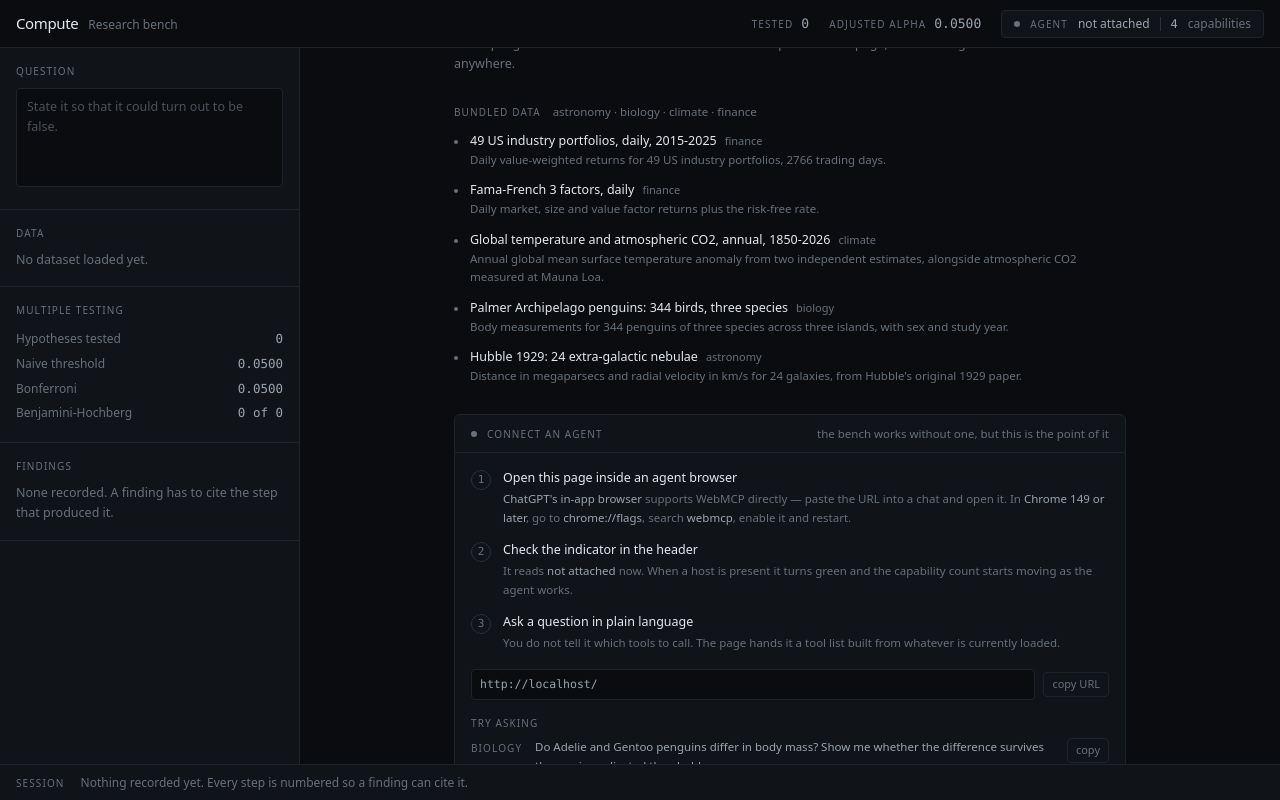
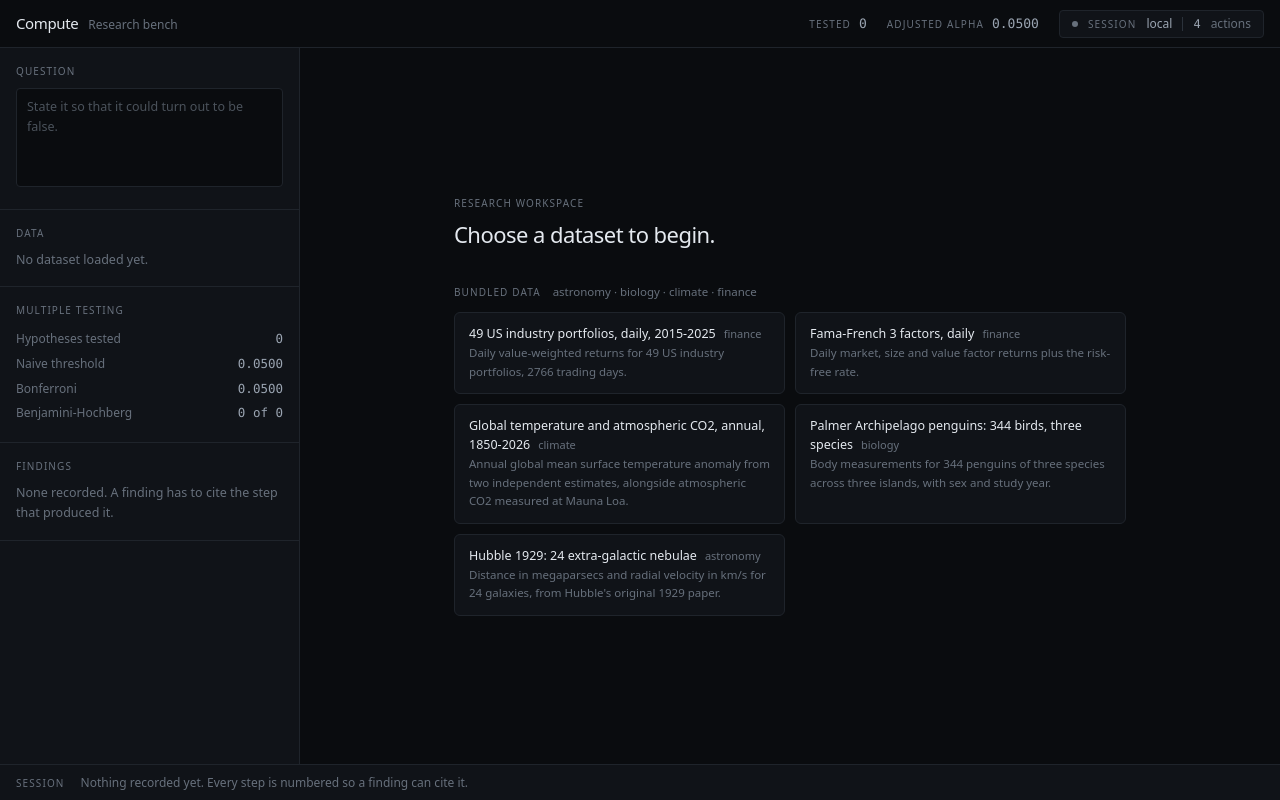
Before and after one commit to CameronJFowler/Compute-OpenAiMCP, a React (Vite) app: page / in a window 1280 px wide. Built offline with nearby package versions, Linux system fonts and the light colour scheme.

Commit message:
Keep the research workspace free of setup copy

```diff
--- a/src/state/workspace.ts
+++ b/src/state/workspace.ts
@@ -159,13 +159,9 @@ interface WorkspaceState {
   progress: { label: string; value: number } | null;
 
   // ---- actions -----------------------------------------------------------
-  /** Open state of the "connect an agent" guidance. */
-  connectPanelOpen: boolean;
-
   loadFrame: (frame: Frame, datasetId: string, datasetName: string) => void;
   setSampleWindow: (start: string | null, end: string | null, author?: Author) => void;
   setHypothesis: (text: string, author?: Author) => void;
-  setConnectPanelOpen: (open: boolean) => void;
   addColumn: (column: Column) => void;
   recordTest: (label: string, pValue: number, step: number) => void;
   beginStep: (tool: string, args: Record<string, unknown>, actor: "agent" | "human") => number;
@@ -207,7 +203,6 @@ export const useWorkspace = create<WorkspaceState>()((set, get) => ({
   report: null,
   hypothesisAuthor: null,
   windowAuthor: null,
-  connectPanelOpen: false,
 
   alpha: DEFAULT_ALPHA,
   tests: [],
@@ -239,8 +234,6 @@ export const useWorkspace = create<WorkspaceState>()((set, get) => ({
 
   setHypothesis: (text, author = "human") =>
     set({ hypothesis: text, hypothesisAuthor: author }),
-
-  setConnectPanelOpen: (open) => set({ connectPanelOpen: open }),
 
   addColumn: (column) => {
     const frame = get().frame;
--- a/src/ui/AgentStatus.tsx
+++ b/src/ui/AgentStatus.tsx
@@ -3,13 +3,8 @@ import { useEffect, useRef, useState } from "react";
 import { useWorkspace } from "../state/workspace";
 
 /**
- * What the agent can currently do, stated for the human.
- *
- * Not a tool inspector - the operator does not need to read schemas. What they
- * need to know is whether an agent is attached and how much of the bench it can
- * reach, because that number changes underneath them: loading a dataset takes
- * the surface from four capabilities to twelve, and the page rewrites the
- * agent's tool list to match. The count moving is the visible evidence of it.
+ * A quiet session indicator. Connection/setup instructions live in the guide,
+ * not in the working surface.
  */
 export function AgentStatus() {
   const tools = useWorkspace((s) => s.registeredTools);
@@ -27,19 +22,13 @@ export function AgentStatus() {
   }, [tools.length]);
 
   const connected = status.kind === "ready";
-  const panelOpen = useWorkspace((s) => s.connectPanelOpen);
-  const setPanelOpen = useWorkspace((s) => s.setConnectPanelOpen);
-
   return (
-    <button
-      onClick={() => setPanelOpen(!panelOpen)}
-      className={`flex items-center gap-2.5 px-3 h-7 rounded border bg-panel transition-colors ${
-        panelOpen ? "border-hair2" : "border-hair hover:border-hair2"
-      }`}
+    <div
+      className="flex items-center gap-2.5 px-3 h-7 rounded border border-hair bg-panel"
       title={
         connected
-          ? `Connected through ${status.entryPoint}.modelContext. The agent can call ${tools.length} tools right now.`
-          : "No agent attached. Click for how to connect one."
+          ? `Agent connected. ${tools.length} available actions.`
+          : "No agent connected."
       }
     >
       <span
@@ -47,9 +36,9 @@ export function AgentStatus() {
           connected ? "bg-pos" : "bg-ink3"
         }`}
       />
-      <span className="label !text-ink3">Agent</span>
+      <span className="label !text-ink3">Session</span>
       <span className="text-[12px] text-ink2">
-        {connected ? "connected" : "not attached"}
+        {connected ? "live" : "local"}
       </span>
       <span className="w-px h-3.5 bg-hair2" />
       <span
@@ -60,8 +49,8 @@ export function AgentStatus() {
         {tools.length}
       </span>
       <span className="text-[12px] text-ink3">
-        {tools.length === 1 ? "capability" : "capabilities"}
+        {tools.length === 1 ? "action" : "actions"}
       </span>
-    </button>
+    </div>
   );
 }
--- a/src/ui/ConnectAgent.tsx
+++ /dev/null
@@ -1,164 +0,0 @@
-import { useState } from "react";
-
-import { useWorkspace } from "../state/workspace";
-
-/**
- * How to attach an agent.
- *
- * This exists because of the most likely way the project fails in front of
- * someone: they open the page in an ordinary browser, there is no WebMCP host,
- * the header says "not attached", and they conclude the agent side is
- * aspirational. Every claim the page makes about human-agent collaboration is
- * unverifiable from a browser that cannot host an agent, so the page has to
- * say plainly what to do about it - including the fact that the tools are
- * fully exercisable without an agent at all, through the dev console.
- */
-
-const PROMPTS = [
-  {
-    field: "biology",
-    text: "Do Adelie and Gentoo penguins differ in body mass? Show me whether the difference survives the session-adjusted threshold.",
-  },
-  {
-    field: "climate",
-    text: "Load the climate data and tell me how much of the variation in global temperature is explained by CO2, and how many years you had to drop.",
-  },
-  {
-    field: "finance",
-    text: "Is there a momentum effect in US industry returns, and does it survive out of sample and transaction costs?",
-  },
-];
-
-function CopyButton({ value, label }: { value: string; label: string }) {
-  const [copied, setCopied] = useState(false);
-
-  const copy = async () => {
-    try {
-      await navigator.clipboard.writeText(value);
-      setCopied(true);
-      setTimeout(() => setCopied(false), 1600);
-    } catch {
-      // Clipboard access can be refused; the text is on screen either way.
-      setCopied(false);
-    }
-  };
-
-  return (
-    <button
-      onClick={copy}
-      className="shrink-0 px-2 py-[3px] text-[11px] rounded border border-hair text-ink3 hover:text-ink hover:border-hair2 transition"
-    >
-      {copied ? "copied" : label}
-    </button>
-  );
-}
-
-function Step({
-  n,
-  title,
-  children,
-}: {
-  n: number;
-  title: string;
-  children: React.ReactNode;
-}) {
-  return (
-    <li className="flex gap-3">
-      <span className="shrink-0 w-5 h-5 rounded-full border border-hair2 text-ink3 text-[11px] flex items-center justify-center tnum mt-[1px]">
-        {n}
-      </span>
-      <div className="min-w-0">
-        <div className="text-[12.5px] text-ink mb-0.5">{title}</div>
-        <div className="text-[11.5px] text-ink3 leading-relaxed">{children}</div>
-      </div>
-    </li>
-  );
-}
-
-export function ConnectAgent({ compact = false }: { compact?: boolean }) {
-  const status = useWorkspace((s) => s.webmcpStatus);
-  const connected = status.kind === "ready";
-  const url = typeof window !== "undefined" ? window.location.origin + window.location.pathname : "";
-
-  return (
-    <section className="border border-hair rounded-md bg-panel">
-      <div className="px-4 py-2.5 border-b border-hair flex items-center gap-2.5">
-        <span
-          className={`w-1.5 h-1.5 rounded-full shrink-0 ${connected ? "bg-pos" : "bg-ink3"}`}
-        />
-        <span className="label">
-          {connected ? "Agent connected" : "Connect an agent"}
-        </span>
-        {!compact && (
-          <span className="text-[11.5px] text-ink3 ml-auto">
-            {connected
-              ? `via ${status.entryPoint}.modelContext`
-              : "the bench works without one, but this is the point of it"}
-          </span>
-        )}
-      </div>
-
-      <div className="p-4">
-        {connected ? (
-          <p className="text-[12.5px] text-ink2 leading-relaxed">
-            An agent is attached and can call the tools this page has registered. Ask it
-            a question; the results appear here, not in the chat.
-          </p>
-        ) : (
-          <>
-            <ol className="space-y-3.5 mb-4">
-              <Step n={1} title="Open this page inside an agent browser">
-                <span className="text-ink2">ChatGPT&apos;s in-app browser</span> supports
-                WebMCP directly — paste the URL into a chat and open it. In{" "}
-                <span className="text-ink2">Chrome 149 or later</span>, go to{" "}
-                <span className="text-ink2">chrome://flags</span>, search{" "}
-                <span className="text-ink2">webmcp</span>, enable it and restart.
-              </Step>
-              <Step n={2} title="Check the indicator in the header">
-                It reads <span className="text-ink2">not attached</span> now. When a host
-                is present it turns green and the capability count starts moving as the
-                agent works.
-              </Step>
-              <Step n={3} title="Ask a question in plain language">
-                You do not tell it which tools to call. The page hands it a tool list
-                built from whatever is currently loaded.
-              </Step>
-            </ol>
-
-            <div className="flex items-center gap-2 mb-4">
-              <code className="flex-1 min-w-0 truncate text-[11.5px] text-ink2 bg-canvas border border-hair rounded px-2 py-1.5">
-                {url}
-              </code>
-              <CopyButton value={url} label="copy URL" />
-            </div>
-          </>
-        )}
-
-        <div className="label mb-2">Try asking</div>
-        <ul className="space-y-2">
-          {PROMPTS.map((p) => (
-            <li key={p.field} className="flex items-start gap-2">
-              <span className="text-[10px] text-ink3 uppercase tracking-label w-14 shrink-0 mt-[3px]">
-                {p.field}
-              </span>
-              <span className="flex-1 text-[11.5px] text-ink2 leading-relaxed">
-                {p.text}
-              </span>
-              <CopyButton value={p.text} label="copy" />
-            </li>
-          ))}
-        </ul>
-
-        {!connected && (
-          <p className="text-[11.5px] text-ink3 leading-relaxed mt-4 pt-3 border-t border-hair">
-            No agent to hand? Add{" "}
-            <span className="text-ink2">?dev=1</span> to the URL. That opens a console
-            listing every tool the page has registered, with its schema, executable by
-            hand — the same tools an agent would call, and the list rebuilds itself as
-            the workspace changes.
-          </p>
-        )}
-      </div>
-    </section>
-  );
-}
--- a/src/ui/WorkspacePanel.tsx
+++ b/src/ui/WorkspacePanel.tsx
@@ -4,7 +4,6 @@ import type { ChartConfiguration } from "chart.js";
 import { DATASETS, datasetDomains } from "../config";
 import { useWorkspace, type WorkspaceView } from "../state/workspace";
 import { ApprovalCard } from "./ApprovalCard";
-import { ConnectAgent } from "./ConnectAgent";
 import {
   BASE_PLUGINS,
   CHART_COLORS,
@@ -92,32 +91,16 @@ function Stat({ label, value, tone }: { label: string; value: string; tone?: str
 }
 
 /**
- * What an operator sees before anything has been loaded.
- *
- * It has to answer, in about five seconds, what this is and how to start it -
- * for someone who has never seen it and may be one of three hundred entries
- * being skimmed.
+ * The calm starting point before data is loaded.
  */
 function EmptyState() {
   return (
     <div className="h-full flex items-center justify-center py-12">
-      <div className="max-w-2xl">
-        <h1 className="text-[19px] text-ink mb-3 tracking-tight">
-          An agent can already run the analysis. Checking it is the hard part.
-        </h1>
-        <p className="text-[13px] text-ink2 leading-relaxed mb-6 max-w-xl">
-          Numbers come back from an agent with no record of how they were produced, no
-          account of how many things were tried before one worked, and no way to
-          reproduce them. Compute is a bench where that is fixed by construction: a
-          finding has to cite the step that produced it, the significance threshold
-          tightens as the session tests more hypotheses, and every call is on the
-          record.
-        </p>
-        <p className="text-[12.5px] text-ink3 leading-relaxed mb-7 max-w-xl">
-          Regression with autocorrelation-consistent standard errors, group
-          comparisons, correlation, resampling and a look-ahead-free backtester — all
-          computed in this page, with nothing sent anywhere.
-        </p>
+      <div className="max-w-2xl w-full">
+        <div className="mb-8">
+          <div className="label mb-2">Research workspace</div>
+          <h1 className="text-[22px] text-ink tracking-tight">Choose a dataset to begin.</h1>
+        </div>
 
         <div className="flex items-baseline gap-3 mb-3">
           <span className="label">Bundled data</span>
@@ -126,10 +109,9 @@ function EmptyState() {
           </span>
         </div>
 
-        <ul className="space-y-3 mb-7">
+        <ul className="grid grid-cols-1 md:grid-cols-2 gap-2.5">
           {DATASETS.map((d) => (
-            <li key={d.id} className="flex gap-3">
-              <span className="w-1 h-1 rounded-full bg-ink3 mt-2 shrink-0" />
+            <li key={d.id} className="border border-hair rounded-md bg-panel px-3.5 py-3">
               <div className="min-w-0">
                 <div className="text-[12.5px] text-ink">
                   {d.name}
@@ -142,8 +124,6 @@ function EmptyState() {
             </li>
           ))}
         </ul>
-
-        <ConnectAgent />
       </div>
     </div>
   );
@@ -570,19 +550,10 @@ export function WorkspacePanel() {
   const view = useWorkspace((s) => s.view);
   const progress = useWorkspace((s) => s.progress);
   const stepCount = useWorkspace((s) => s.steps.length);
-  const connectOpen = useWorkspace((s) => s.connectPanelOpen);
 
   return (
     <div className="h-full overflow-y-auto px-6 py-5">
       <ApprovalCard />
-
-      {/* Toggled from the header chip. The empty state carries its own copy,
-          so this is for reopening it once data is loaded. */}
-      {connectOpen && view.kind !== "empty" && (
-        <div className="mb-5 max-w-2xl">
-          <ConnectAgent />
-        </div>
-      )}
 
       {progress && (
         <div className="mb-5 max-w-md">
```
Also changed, not shown: 2 other files (tests, documents, lock files or other folders).
